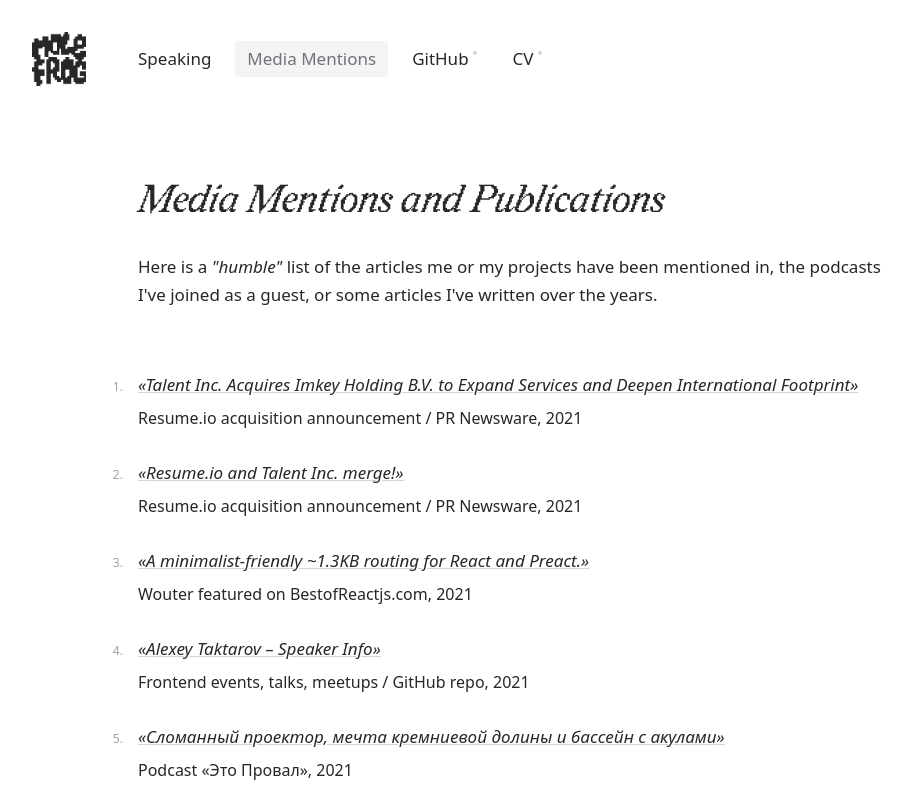
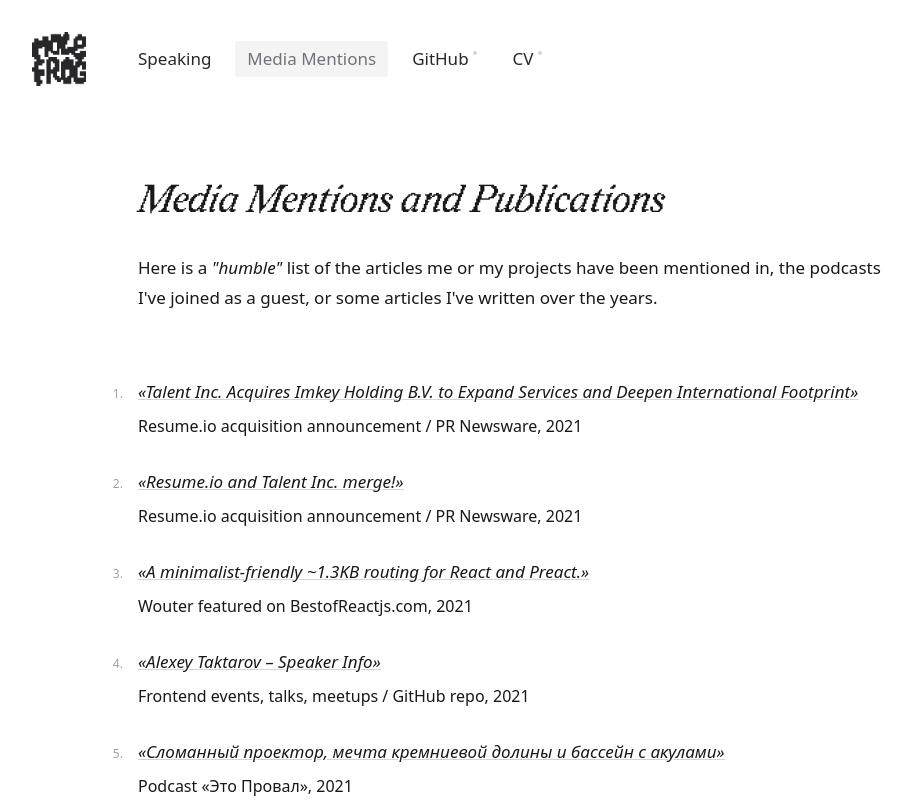
Before and after one commit to molefrog/molefrog.com, a Next.js app: page /media in a window 1280 px wide. Shown: the top 800 px of the page, without its empty margins (118-1030 px from the left). Built offline with nearby package versions, Linux system fonts and the light colour scheme.

Commit message:
Bike shedding.

```diff
--- a/styles/index.css
+++ b/styles/index.css
@@ -17,7 +17,7 @@
 :root {
   --type-text-x-small: 500 12px / 20px var(--font-sans);
   --type-text-small: 500 16px / 26px var(--font-sans);
-  --type-text-regular: 500 17px / 28px var(--font-sans);
+  --type-text-regular: 500 17px / 30px var(--font-sans);
   --type-text-medium: 500 19px / 32px var(--font-sans);
 
   --type-header-large: 500 italic 48px / 52px var(--font-serif);
@@ -77,10 +77,10 @@
   -webkit-text-size-adjust: 100%;
 
   font: var(--type-text-regular);
-  color: var(--color-gray-800);
+  color: var(--color-gray-900);
 }
 
 ::selection {
-  color: var(--color-gray-100);
+  color: var(--color-gray-50);
   background-color: var(--color-accent);
 }
--- a/styles/projects.css
+++ b/styles/projects.css
@@ -35,7 +35,7 @@
 .selected-projects__item {
   flex: 1 1 50%;
   max-width: 100%;
-  margin-bottom: 40px;
+  margin-bottom: 44px;
 }
 
 @media (max-width: 768px) {
@@ -45,10 +45,6 @@
 }
 
 @media (max-width: 640px) {
-  .selected-projects__item {
-    margin-bottom: 44px;
-  }
-
   .selected-projects__pic {
     height: 220px;
   }
@@ -71,7 +67,7 @@
 }
 
 .selected-projects__links {
-  margin-top: 16px;
+  margin-top: 14px;
 }
 
 .project-link {
```
